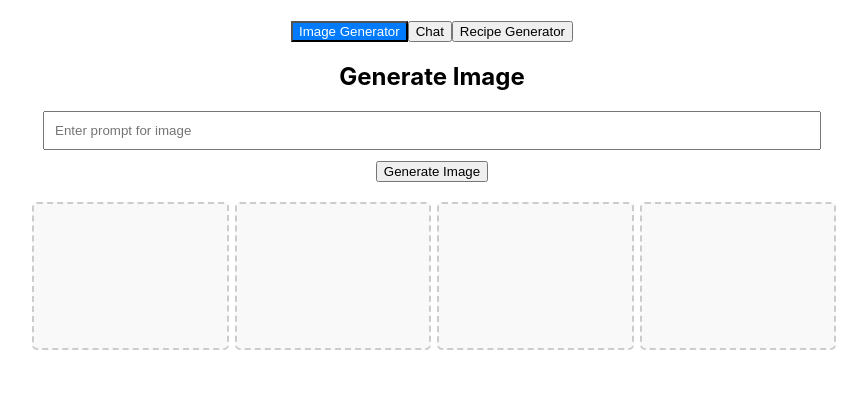
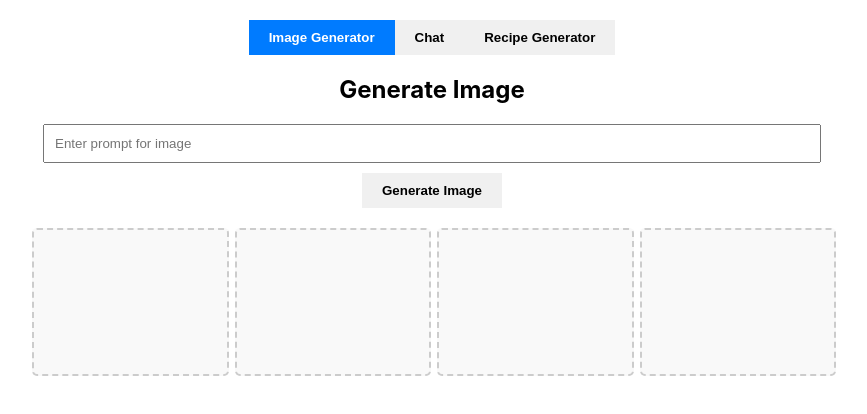
Before and after one commit to zotoelio/SpringAI, a React (Create React App) app in the folder frontend/: page / in a window 1280 px wide. Shown: the top 414 px of the page, without its empty margins (208-1075 px from the left). Built offline with nearby package versions, Linux system fonts and the light colour scheme.

Commit message:
fixing frontend issues

```diff
--- a/frontend/src/App.css
+++ b/frontend/src/App.css
@@ -11,7 +11,7 @@
   margin-bottom: 20px;
 }
 
-.button {
+button {
   padding: 10px 20px;
   cursor: pointer;
   border: none;
@@ -43,7 +43,7 @@ input {
 }
 
 img {
-  width: 10px;
+  width: 100%;
   height: auto;
   border: 2px solid #ccc;
   border-radius: 5px;
@@ -51,7 +51,7 @@ img {
 
 .empty-image-slot {
   width: 100%;
-  height: 0;;
+  height: 0;
   padding-bottom: 75%;
   border: 2px dashed #ccc;
   border-radius: 5px;
--- a/frontend/src/components/imageGenerator.js
+++ b/frontend/src/components/imageGenerator.js
@@ -25,9 +25,9 @@ function ImageGenerator() {
             />
             <button onClick={generateImage}>Generate Image</button>
             <div className="image-grid">
-                {imageUrls.map((url, index) => {
+                {imageUrls.map((url, index) => (
                     <img key={index} src={url} alt={`Generated ${index}`}/>
-                })}
+                ))}
                 {[...Array(4-imageUrls.length)].map((_, index) => (
                     <div key={index + imageUrls.length} className="empty-image-slot"></div>
                 ))}
```
